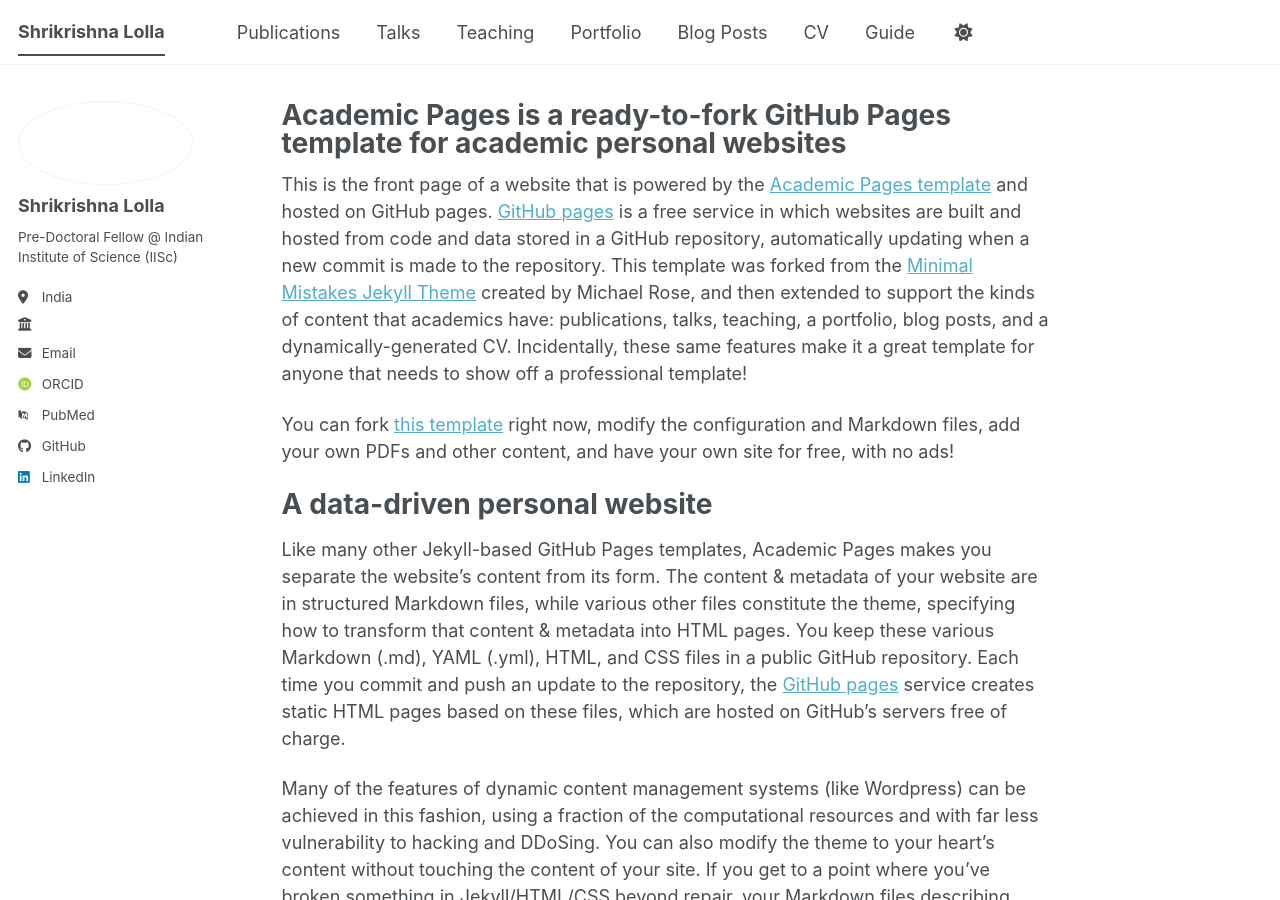
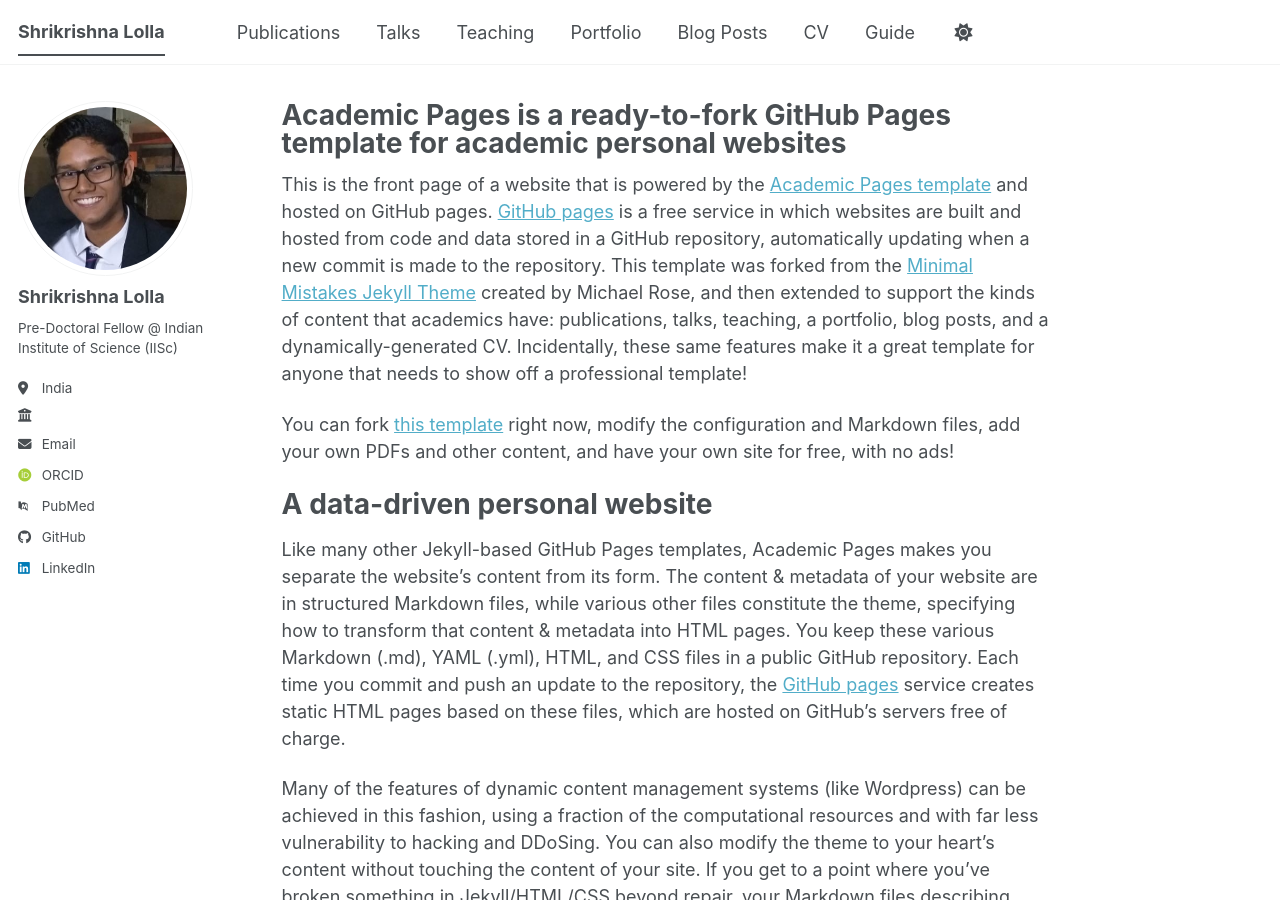
Before and after one commit to shrikrishnalolla/shrikrishnalolla.github.io, a Jekyll site: the page built from _pages/about.md, in a window 1280 px wide and 900 px high. Built offline with Jekyll 4.4.1, drawn with Linux system fonts in a browser that asks for light colours; some web fonts are replaced; a script bundle is joined from its source files by our own code; library files that are not in the unit come from our copies.

Commit message:
Added dp (should work)

```diff
--- a/_config.yml
+++ b/_config.yml
@@ -23,7 +23,7 @@
 #               Additional customization can be done by editing /_includes/author-profile.html
 author:
   # Biographic information
-  avatar           : "linkedin_dp.png"
+  avatar           : "linkedin_dp.jfif"
   name             : "Shrikrishna Lolla"
   pronouns         : # example: "she/her"
   bio              : "Pre-Doctoral Fellow @ Indian Institute of Science (IISc)"
```
